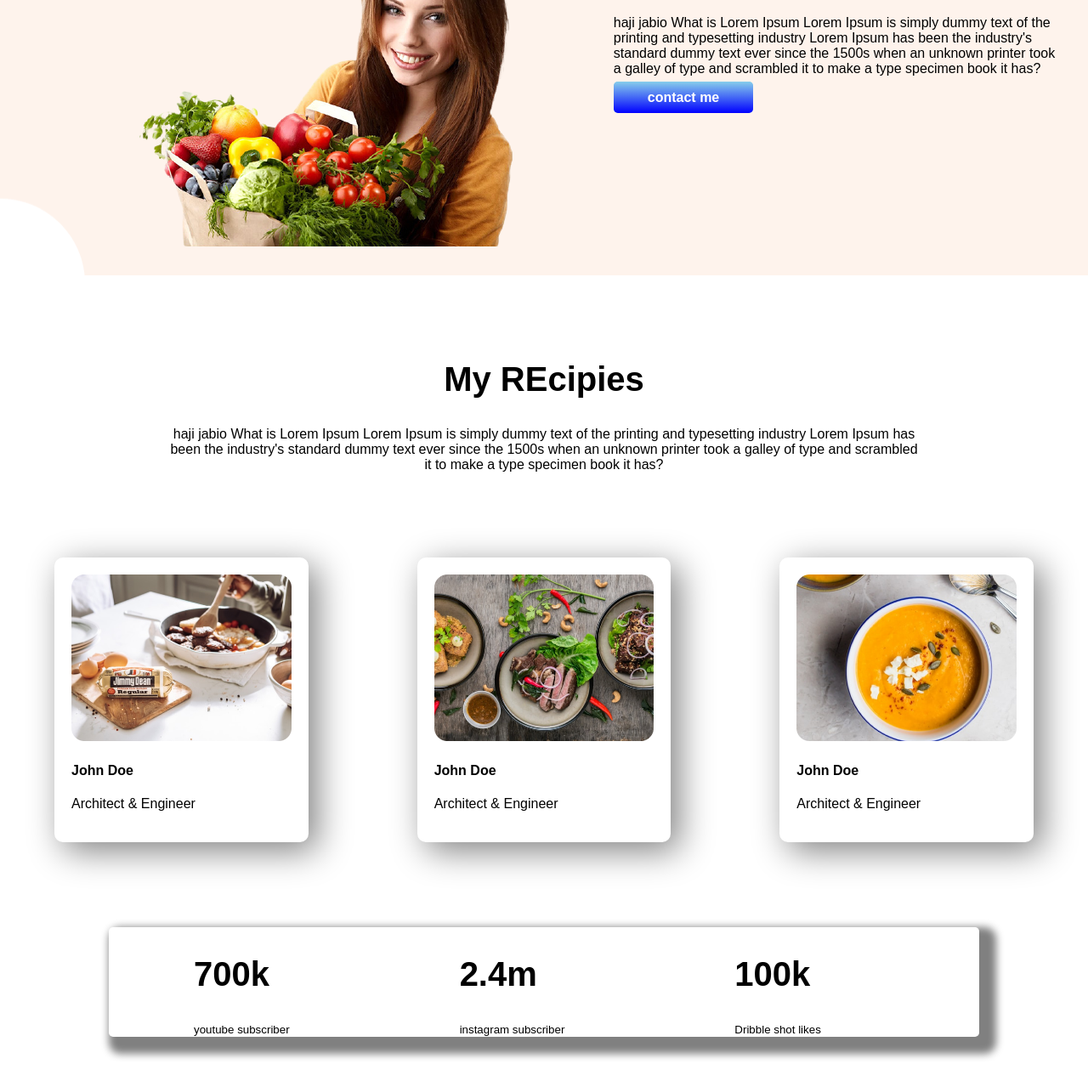
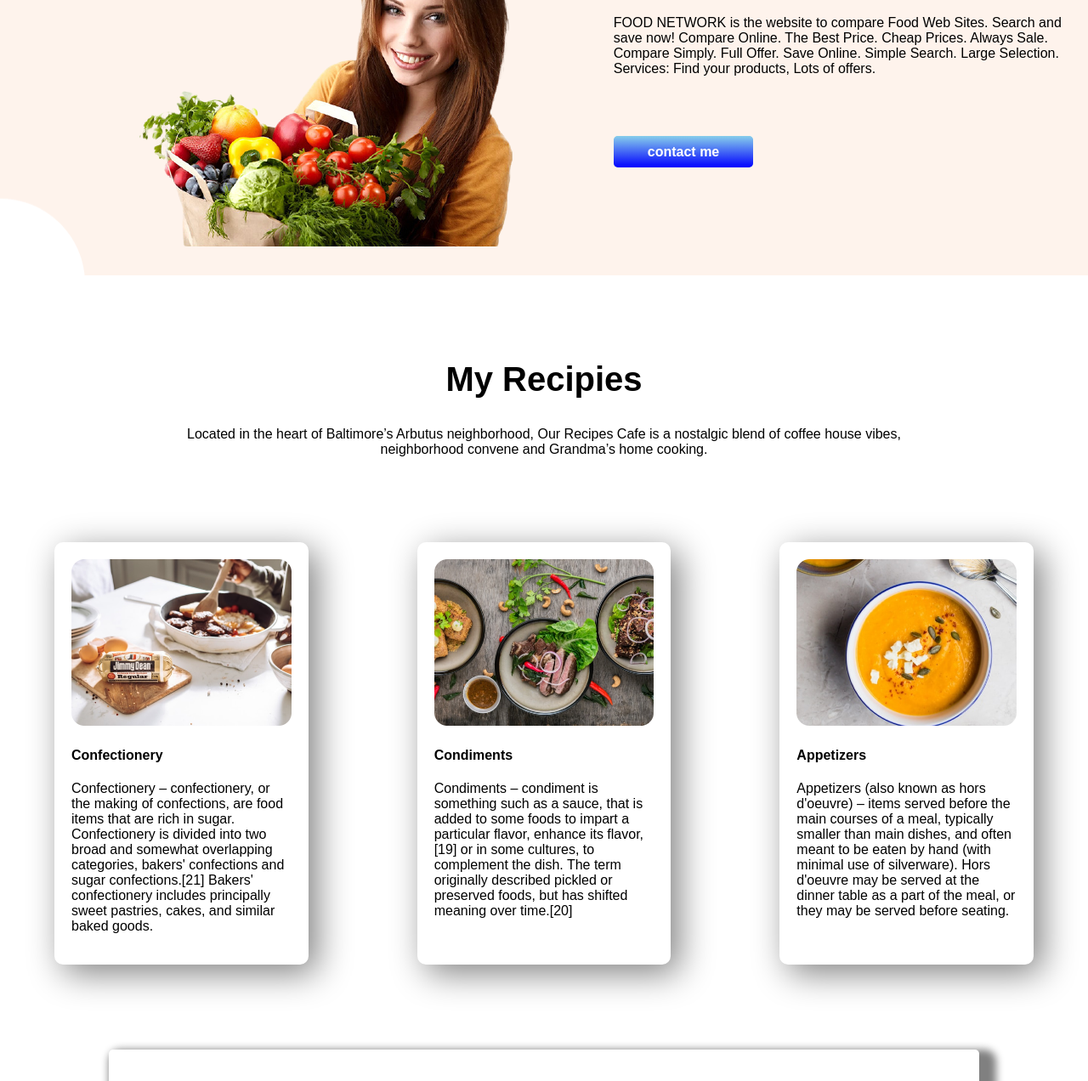
Before and after one commit to ashraf4343/food-network, a plain HTML site: page index.html in a window 1280 px wide. Shown: the part 743-2015 px from the top of the page at 85% size. Drawn offline with Linux system fonts and the light colour scheme; a web font is replaced by a local one.

Commit message:
second commit

```diff
--- a/index.html
+++ b/index.html
@@ -17,7 +17,7 @@
             <h1 > <span class="orange">Skip</span> the diet,<br> Eat Healthy With Food Network</h1>
 
 
-            <p>haji jabio What is Lorem Ipsum Lorem Ipsum is simply dummy text of the printing and typesetting industry Lorem Ipsum has been the industry's standard dummy text </p>
+            <p id="faka-hobe">Good food means that it enhances the condition of is consumers and growers; its production maintains the health of the environment while generating a profit for the grower. These three conditions, people/society, environment and profit are also referred to as the triple bottom line. </p>
             <a class="link-button" target="_blank"  href="x.com">order food</a>
            </div>
            <div class="half-width">
@@ -35,15 +35,15 @@
            <div  class="half-width">
 
             <h2>About me</h2>
-            <p>haji jabio What is Lorem Ipsum Lorem Ipsum is simply dummy text of the printing and typesetting industry Lorem Ipsum has been the industry's standard dummy text ever since the 1500s when an unknown printer took a galley of type and scrambled it to make a type specimen book it has?</p>
+            <p id="faka-hobe">FOOD NETWORK is the website to compare Food Web Sites. Search and save now! Compare Online. The Best Price. Cheap Prices. Always Sale. Compare Simply. Full Offer. Save Online. Simple Search. Large Selection. Services: Find your products, Lots of offers.</p>
             <a class="link-button" target="_blank"  href="x.com">contact me</a>
            </div>
       </section>
 
     <section>
         <div class="recipies">
-            <h2>My REcipies</h2>
-            <P>haji jabio What is Lorem Ipsum Lorem Ipsum is simply dummy text of the printing and typesetting industry Lorem Ipsum has been the industry's standard dummy text ever since the 1500s when an unknown printer took a galley of type and scrambled it to make a type specimen book it has?</P>
+            <h2>My Recipies</h2>
+            <P>Located in the heart of Baltimore’s Arbutus neighborhood, Our Recipes Cafe is a nostalgic blend of coffee house vibes, neighborhood convene and Grandma’s home cooking.</P>
 
         </div>
     </section>
@@ -57,22 +57,22 @@
         <div id="web-dev" class="experience-item" >
             <img src="images/pic3.jpg" alt="Avatar" style="width:100%">
             <div class="container">
-              <h4><b>John Doe</b></h4>
-              <p>Architect & Engineer</p>
+              <h4><b>Confectionery</b></h4>
+              <p>Confectionery – confectionery, or the making of confections, are food items that are rich in sugar. Confectionery is divided into two broad and somewhat overlapping categories, bakers' confections and sugar confections.[21] Bakers' confectionery includes principally sweet pastries, cakes, and similar baked goods.</p>
             </div>
         </div>
         <div  id="web-dev1" class="experience-item">
             <img src="images/pic4.jpg" alt="Avatar" style="width:100%">
             <div class="container">
-              <h4><b>John Doe</b></h4>
-              <p>Architect & Engineer</p>
+              <h4><b>Condiments</b></h4>
+              <p>Condiments – condiment is something such as a sauce, that is added to some foods to impart a particular flavor, enhance its flavor,[19] or in some cultures, to complement the dish. The term originally described pickled or preserved foods, but has shifted meaning over time.[20]</p>
             </div>
         </div>
         <div  id="web-dev1" class="experience-item">
                         <img src="images/pic5.png" alt="Avatar" style="width:100%">
             <div class="container">
-                <h4><b>John Doe</b></h4>
-                <p>Architect & Engineer</p>
+                <h4><b>Appetizers</b></h4>
+                <p>Appetizers (also known as hors d'oeuvre) – items served before the main courses of a meal, typically smaller than main dishes, and often meant to be eaten by hand (with minimal use of silverware). Hors d'oeuvre may be served at the dinner table as a part of the meal, or they may be served before seating. </p>
             </div>
       </div>
 
@@ -80,23 +80,29 @@
     </section>
     <section class="social-media">
         <div class="last">
+
+           <p><img src="images/pic8 (2).png"alt="Example2" width="96" height="65"> </p>
             <h2>700k</h2>
             <small>youtube subscriber</small>
         </div>
         <div class="last" >
 
+            <p><img src="images/pic8 (1).png"alt="Example2" width="96" height="65"> </p>
             <h2>2.4m</h2>
             <small>instagram subscriber</small>
         </div>
         <div  class="last">
+
+            <p><img src="images/pic8 (3).png" alt="Example2" width="96" height="65"> </p>
             <h2>100k</h2>
             <small>Dribble shot likes</small>
         </div>
 
     </section>
   <footer >
+
       <h2><span class="orange">FOOD</span> NETWORK</h2>
-      <SMAll>dkkdkfkdfkdkfkdkfkdfkdkfkdkfk</SMAll>
+      <SMAll>Eat healthy to live healthy,live healthy to be happy</SMAll>
   </footer>
 
 
--- a/style.css
+++ b/style.css
@@ -85,11 +85,16 @@ footer{
     width: 80%;
     height: 100%;
     margin-left: 10%;
-
+    padding-top: 40px;
+    padding-bottom: 40px;
     margin-bottom: 100px;
     border-radius: 5px;
 }
 .last{
     padding-right: 100px;
     padding-left:100px;
+
 }
+#faka-hobe{
+    margin-bottom: 80px;
+}
```
Also changed, not shown: images/pic8 (1).png (added), images/pic8 (2).png (added), images/pic8 (3).png (added).
